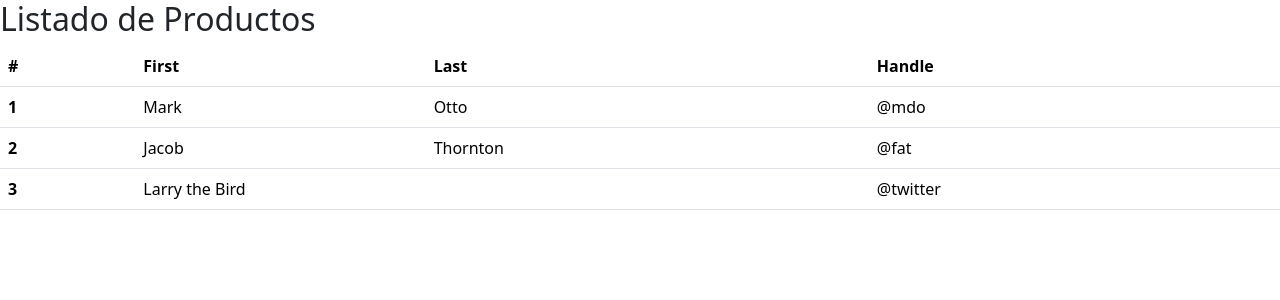
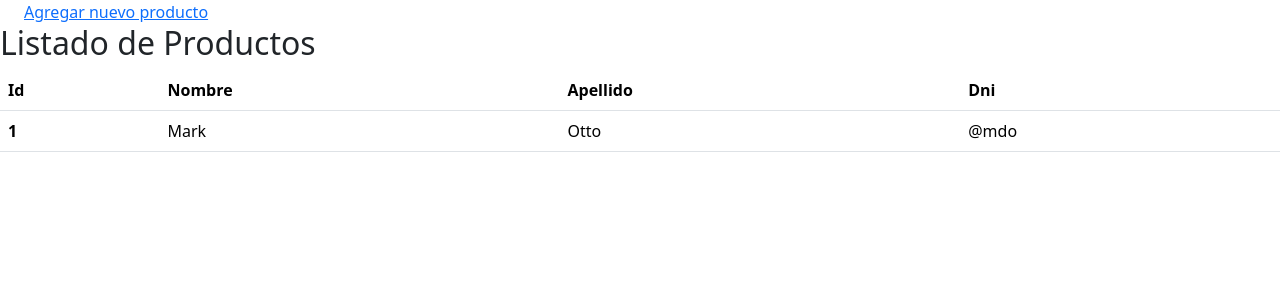
Before and after one commit to JuanLechares/Django-Project, a Django app: page /compra/productos in a window 1280 px wide. Shown: the top 300 px of the page. Run offline with Django 5.2, Linux system fonts and the light colour scheme.

Commit message:
arreglando templates

```diff
--- a/Compra/App/templates/listadoProductos.html
+++ b/Compra/App/templates/listadoProductos.html
@@ -11,14 +11,16 @@
     >
 </head>
 <body>
+    <a href="" class="m-4">Agregar nuevo producto</a>
+
     <h2>Listado de Productos</h2>
     <table class="table">
   <thead>
     <tr>
-      <th scope="col">#</th>
-      <th scope="col">First</th>
-      <th scope="col">Last</th>
-      <th scope="col">Handle</th>
+      <th scope="col">Id</th>
+      <th scope="col">Nombre</th>
+      <th scope="col">Apellido</th>
+      <th scope="col">Dni</th>
     </tr>
   </thead>
   <tbody>
@@ -28,17 +30,6 @@
       <td>Otto</td>
       <td>@mdo</td>
     </tr>
-    <tr>
-      <th scope="row">2</th>
-      <td>Jacob</td>
-      <td>Thornton</td>
-      <td>@fat</td>
-    </tr>
-    <tr>
-      <th scope="row">3</th>
-      <td colspan="2">Larry the Bird</td>
-      <td>@twitter</td>
-    </tr>
   </tbody>
 </table>
     <script src="https://cdn.jsdelivr.net/npm/bootstrap@5.3.3/dist/js/bootstrap.bundle.min.js" integrity="sha384-YvpcrYf0tY3lHB60NNkmXc5s9fDVZLESaAA55NDzOxhy9GkcIdslK1eN7N6jIeHz" crossorigin="anonymous"></script>
```
Also changed, not shown: Compra/App/templates/listadoProveedores.html (+2 -13 lines).
